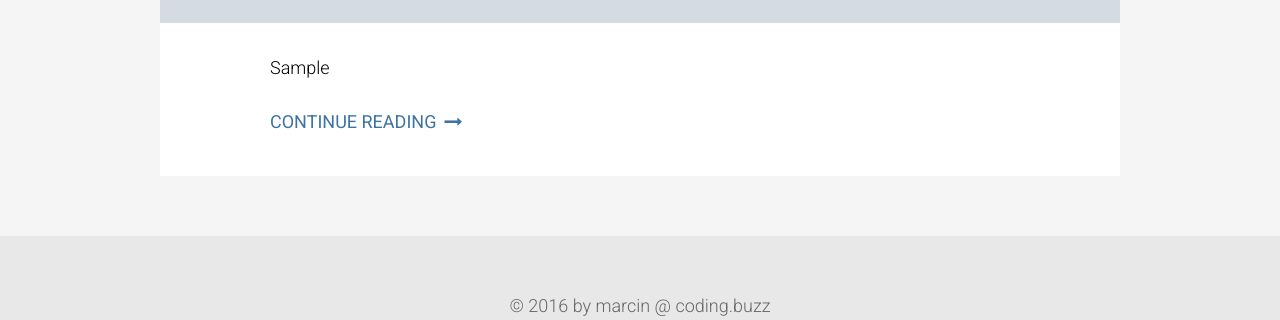
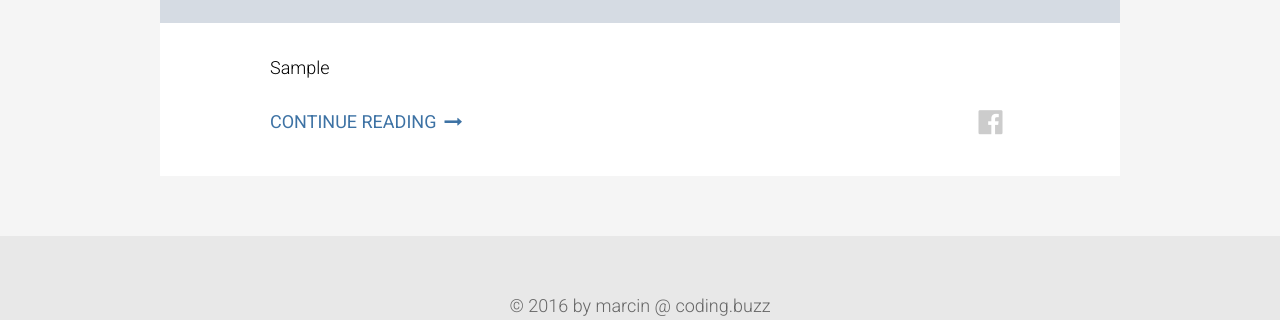
Before and after one commit to coding-buzz/hornet, a Django app: template blog/templates/blog/pages/index.html in a window 1280 px wide. Shown: the part 1390-1710 px from the top of the page. Run offline with Django 3.2, Linux system fonts and the light colour scheme; the template is opened without the code that fills it: values that come from a table or form of the project are taken from there, others are empty; tables that the repository leaves empty hold one stand-in row (values such as "Sample post"); grey boxes marked "Sample" are stand-in pictures; style sheets or scripts are compiled from the project's sources; parts of the project's set-up code (start-up, migrations or seed data) failed here and were passed over; some libraries are stand-ins or nearby versions.

Commit message:
Add 'share on fb' button to blog post summary.

```diff
--- a/blog/static/blog/scss/blocks/blog_post.scss
+++ b/blog/static/blog/scss/blocks/blog_post.scss
@@ -176,7 +176,7 @@
         }
     }
 
-    a {
+    a:not(.fb-share-link) {
         text-decoration: none;
         text-transform: uppercase;
         color: $blog-accent-color;
@@ -205,8 +205,25 @@
         }
     }
 
+    .fb-share-link {
+        color: #CCC;
+        font-size: 22px;
+        margin-top: -4px;
+        transition: color .25s;
+
+        &:hover {
+            color: $blog-accent-color;
+        }
+    }
+
+    .short-footer {
+        padding: 0 20px;
+        .fb-share-link {
+            float: right;
+        }
+    }
+
     .continue-reading-button {
-        margin-left: 20px;
         font-size: 14px;
     }
 }
@@ -248,7 +265,15 @@
 
         .continue-reading-button {
             font-size: 18px;
-            margin-left: 30px;
+        }
+
+        .fb-share-link {
+            font-size: 28px;
+            margin-top: -5px;
+        }
+
+        .short-footer {
+            padding: 0 30px;
         }
     }
 }
@@ -266,8 +291,8 @@
             padding: 30px 110px;
         }
 
-        .continue-reading-button {
-            margin-left: 110px;
+        .short-footer {
+            padding: 0 110px;
         }
     }
 }
--- a/blog/static/blog/scss/general/fonts.scss
+++ b/blog/static/blog/scss/general/fonts.scss
@@ -48,6 +48,6 @@
 }
 
 .icon-down-open-big:before { content: '\e800'; }
-.icon-facebook:before { content: '\f09a'; }
+.icon-facebook-official:before { content: '\f230'; }
 .icon-left:before { content: '\f177'; }
 .icon-right:before { content: '\f178'; }
--- a/blog/templates/blog/pages/partials/blog_post.html
+++ b/blog/templates/blog/pages/partials/blog_post.html
@@ -31,9 +31,15 @@
             {{ blog_post.content|include_all_elements|safe }}
         </div>
     {% else %}
-        <a href="{% url 'blog:blog_post_view' blog_post.id %}" class="continue-reading-button">
-            Continue reading <span class="icon-right" />
-        </a>
+        <div class="short-footer">
+            <a href="{% url 'blog:blog_post_view' blog_post.id %}" class="continue-reading-button">
+                Continue reading <span class="icon-right" />
+            </a>
+            <a target="_blank"
+               href="http://www.facebook.com/sharer/sharer.php?u={{ BASE_URL }}{% url 'blog:blog_post_view' blog_post.id %}"
+               class="fb-share-link">
+                <span class="icon-facebook-official"></span>
+            </a>
+        </div>
     {% endif %}
-
 </div>
```
Also changed, not shown: blog/static/blog/fonts/fontello/fontello.svg, blog/static/blog/fonts/fontello/fontello.ttf, blog/static/blog/fonts/fontello/fontello.woff, blog/static/blog/fonts/fontello/fontello.woff2, 1 other file.
